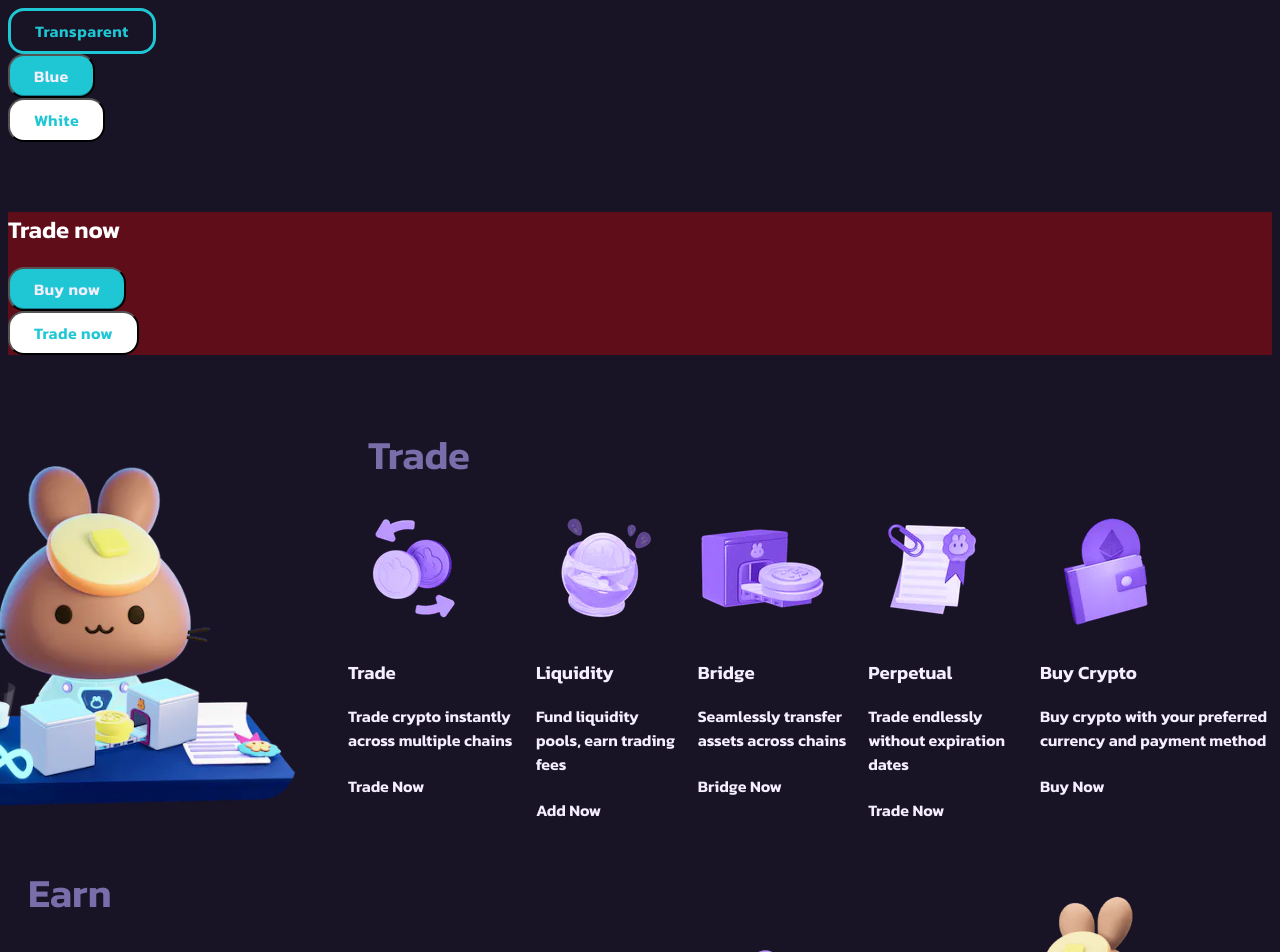
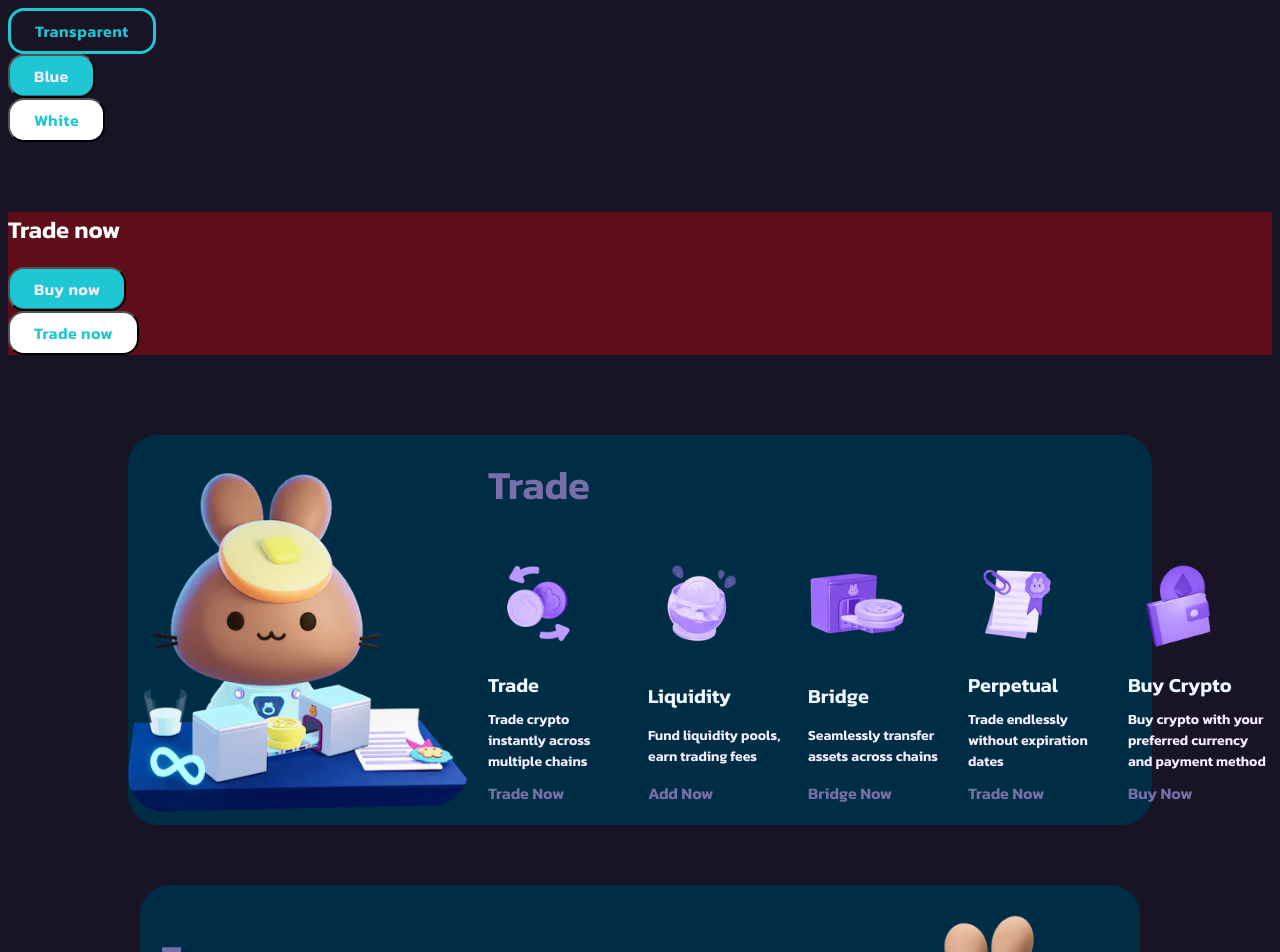
Before and after one commit to fs4-equipo1/pancake-swap, a React (Vite) app: page / in a window 1280 px wide. Shown: the top 952 px of the page. Built offline with nearby package versions, Linux system fonts and the light colour scheme.

Commit message:
refactor estilos individuales y de seccion, falta trabajo

```diff
--- a/src/App.jsx
+++ b/src/App.jsx
@@ -31,7 +31,15 @@ function App() {
           <NewsSwiperCard text={card} key={index} />
         ))}
       </BaseSwiper> */}
-      <div>
+      <section
+        className="Ecosistema"
+        style={{
+          display: "flex",
+          flexDirection: "column",
+          alignItems:'center',
+          width:'100%'
+        }}
+      >
         <EcosystemCardsContainer
           path={"./Assets/Images/trade-bunny.png"}
           titulo={"Trade"}
@@ -51,7 +59,7 @@ function App() {
           cardData={EcosystemCardsData}
           objectId={3}
         />
-      </div>
+      </section>
     </div>
   );
 }
--- a/src/EcosystemCard/EcosystemCard.jsx
+++ b/src/EcosystemCard/EcosystemCard.jsx
@@ -3,13 +3,20 @@ import classNames from "classnames/bind";
 
 const cx = classNames.bind(styles);
 
-export function Card({ imageSrc, titleText, contentText, commandText }) {
+export function Card({
+  imageSrc,
+  imageSrcColor,
+  titleText,
+  contentText,
+  commandText,
+}) {
   return (
-    <div>
-      <img src={imageSrc} alt="" />
-      <h3>{titleText}</h3>
-      <p>{contentText}</p>
-      <h4>{commandText}</h4>
+    <div className={styles.card}>
+      <img className={styles.cardImgPurple} src={imageSrc} alt="" />
+      <img className={styles.cardImgColor} src={imageSrcColor} alt="" />
+      <div className={styles.cardTextTitle} >{titleText}</div>
+      <div className={styles.cardText}>{contentText}</div>
+      <div className={styles.cardlink}>{commandText}</div>
     </div>
   );
 }
@@ -29,7 +36,7 @@ export function EcosystemCardsContainer({
       style={{ flexDirection: isReverse ? "row-reverse" : "row" }}
     >
       <img className={styles.ecosystemImg} src={path} />
-      <div className={styles.ecosystemTrade}>
+      <div className={styles.ecosystemSegment}>
         <div className={styles.ecosystemTitle}>{titulo}</div>
         <div className={styles.cardcontainer}>
           {filteredData.map((data, index) => {
--- a/src/EcosystemCard/EcosystemCard.module.scss
+++ b/src/EcosystemCard/EcosystemCard.module.scss
@@ -3,6 +3,7 @@
   flex-direction: row;
   justify-content: center;
   align-items: flex-start;
+  padding: 20px;
 
   gap: var(--space-20px);
 }
@@ -11,35 +12,42 @@
   display: flex;
   flex-direction: column;
   justify-content: space-between;
+  position: relative;
 
   height: 250px;
-  width: 150px;
+  width: 140px;
   gap: var(--space-8px);
 
-  overflow: hidden;
+  // overflow: hidden;
 }
 
-.cardlink {
-  text-decoration: none;
-  color: var(--colors-textSubtle);
+
+.cardImgPurple {
+  width: 70%;
+  height: auto;
+  // position: relative;
+  top: 0%;
 }
 
-.card img {
-  width: 100%;
+.cardImgColor {
+  width: 70%;
   height: auto;
+  // position: absolute;
+  top: 0%;
+  opacity: 0%;
 }
 
-.card-text {
+.cardTextTitle {
+  margin: 0;
+  font-size: 20px;
+  color: aliceblue;
+}
+
+.cardText {
   flex-wrap: wrap;
   height: auto;
-
+  font-size: 14px;
   gap: var(--space-8px);
-}
-
-.card-text p {
-  margin: 0;
-  font-size: 16px;
-  color: var(--colors-text99);
 }
 
 .card-text a {
@@ -48,6 +56,11 @@
   text-decoration: none;
   color: #1fc7d4;
   font-weight: bold;
+}
+
+.cardlink {
+  text-decoration: none;
+  color: var(--colors-textSubtle);
 }
 
 .swap-on-hover {
@@ -98,9 +111,15 @@
 .ecosystemImg {
   width: 340px;
   position: relative;
-  height: 340px;
-  left: -52px;
+  height: auto;
+  // left: -52px;
   margin-top: 25px;
+}
+
+.ecosystemSegment {
+  display: flex;
+  flex-direction: column;
+  max-width: 80vw;
 }
 
 .ecosystemImgLeft {
@@ -113,4 +132,8 @@
   position: relative;
   justify-content: space-evenly;
   align-items: center;
+  background-color: rgb(0, 45, 70);
+  border-radius: 30px;
+  margin: 30px;
+  max-width: 80vw;
 }
```
